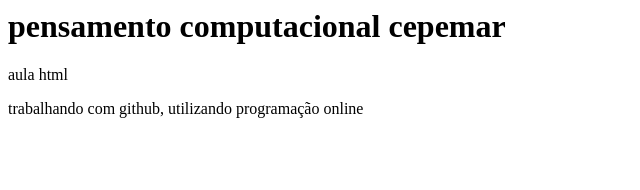
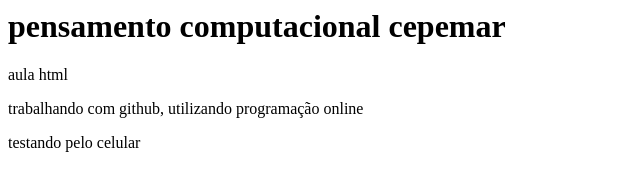
Before and after one commit to leomendes07/pensamentocomputacionalcepemar, a plain HTML site: page index.html in a window 1280 px wide. Shown: the whole page, without its empty margins (0-640 px from the left). Drawn offline with Linux system fonts and the light colour scheme.

Commit message:
2110 teste

```diff
--- a/index.html
+++ b/index.html
@@ -1,3 +1,4 @@
 <h1>pensamento computacional cepemar</h1>
 <p>aula html</p>
 <p>trabalhando com github, utilizando programação online</p>
+<p>testando pelo celular</p>
```
